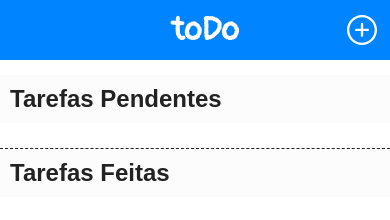
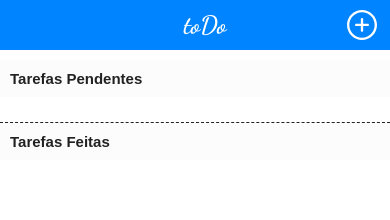
Before and after one commit to EufranioDiogo/TodoAppWithDataStructure, a plain HTML site: page index.html in a window 390 px wide. Drawn offline with Linux system fonts and the light colour scheme.

Commit message:
toDo logo

```diff
--- a/CSS/index.css
+++ b/CSS/index.css
@@ -1,3 +1,11 @@
+@font-face{
+    font-family: 'Linda';
+    src: url('../FONTS/DancingScript-VariableFont_wght.ttf');
+}
+
+html{
+    font-size: 62.5%;
+}
 @media only screen and (max-width: 768px) {
     body {
         background-color: #ffffff;
@@ -11,6 +19,10 @@
         z-index: 1;
         width: 100%;
         top: 0;
+    }
+    header > h1 {
+        font-family: 'Linda';
+        font-size: 2.5rem;
     }
     header img {
         position: absolute;
@@ -173,7 +185,7 @@
         font-family: Arial, Helvetica, sans-serif;
     }
     body>div:nth-child(3) {
-        margin-top: 75px;
+        margin-top: 60px;
     }
     body>div:nth-child(5) {
         border-top: 1px dashed #222;
--- a/index.html
+++ b/index.html
@@ -5,8 +5,6 @@
     <meta charset="UTF-8">
     <meta name="viewport" content="width=device-width, initial-scale=1.0">
     <script src="https://kit.fontawesome.com/5c7edfd842.js" crossorigin="anonymous"></script>
-    <link href="https://fonts.googleapis.com/css2?family=Pangolin&family=Raleway:wght@300&display=swap"
-        rel="stylesheet">
     <link rel="stylesheet" href="CSS/universal.css">
     <link rel="stylesheet" href="CSS/index.css">
     <title>toDo - To Do List</title>
```
Also changed, not shown: FONTS/DancingScript-VariableFont_wght.ttf (added).
